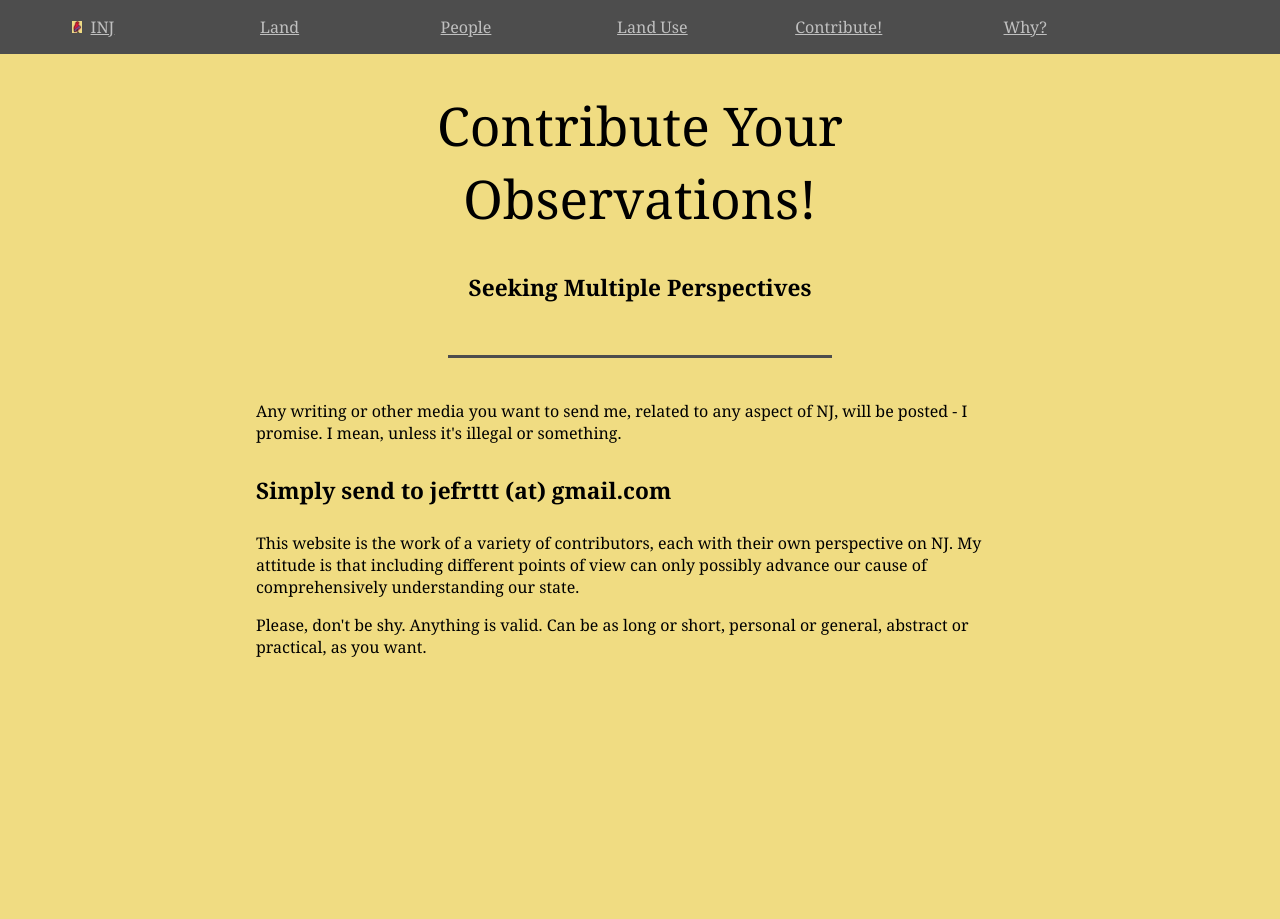
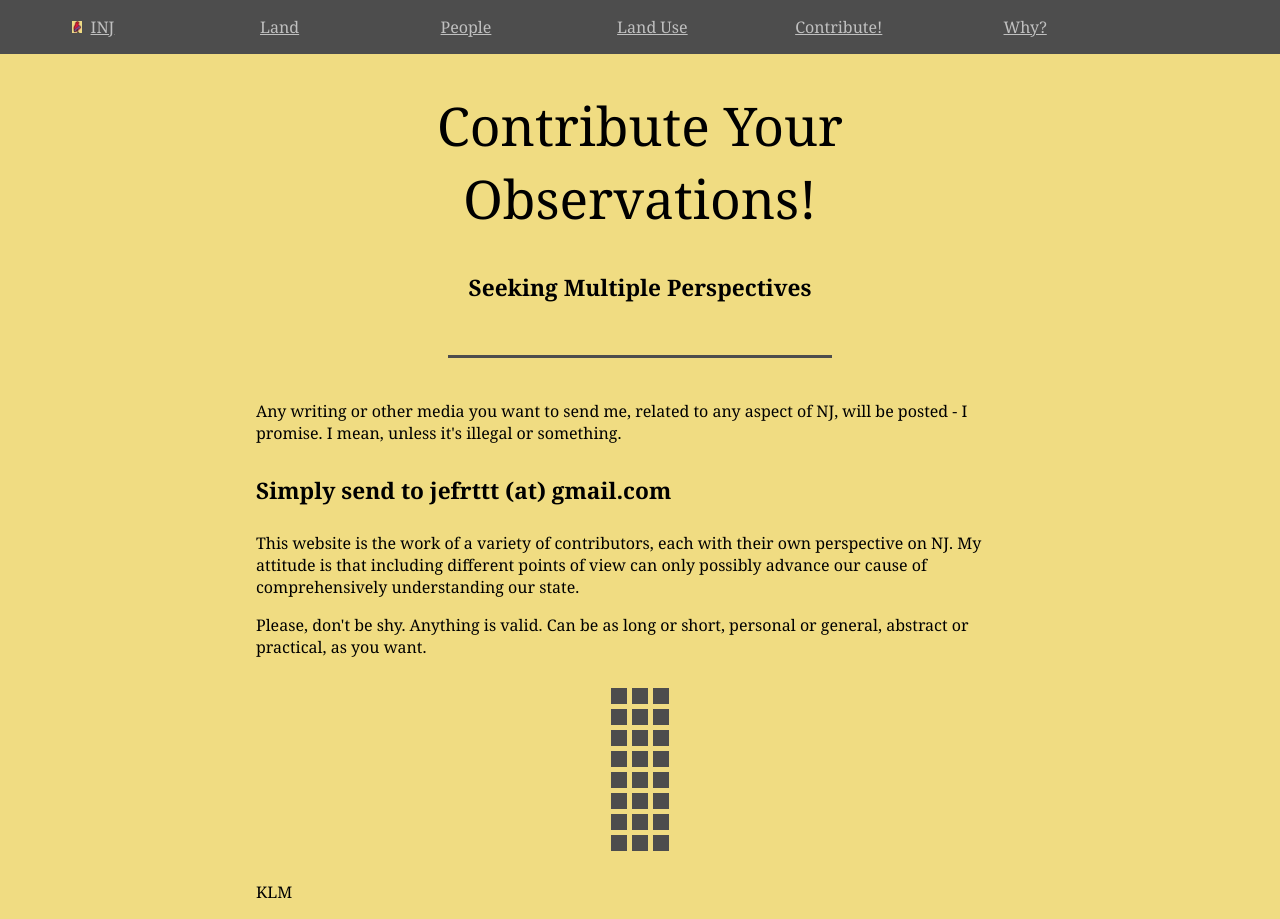
Before and after one commit to jonfried/oakafee.github.io, a Jekyll site: the page built from submit.html, in a window 1280 px wide. Built offline with Jekyll 4.4.1, drawn with Linux system fonts in a browser that asks for light colours.

Commit message:
Update post.html

```diff
--- a/_layouts/post.html
+++ b/_layouts/post.html
@@ -28,14 +28,16 @@
 
 <div class="table-container">
   <table class="index">
-    {% if page.tags %}
-      {% tablerow post in site.categories.{{ page.tags }} cols:3 %}
-        {% if post.url %}
-            <a href="{{ post.url }}">{{ post.title }}</a>
-        {% endif %}
-      {% endtablerow %}
-    {% endif %}
+    {% tablerow post in site.categories.{{ page.tags }} cols:3 %}
+      {% if post.url %}
+          <a href="{{ post.url }}">{{ post.title }}</a>
+      {% endif %}
+    {% endtablerow %}
   </table>
 </div>
 
+<p>{{ page.tags }}</p>
+
+<p>KLM</p>
+
 </div>
```
